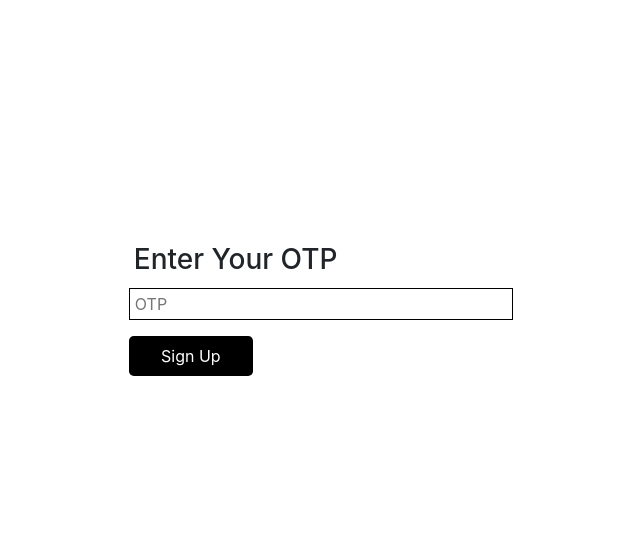
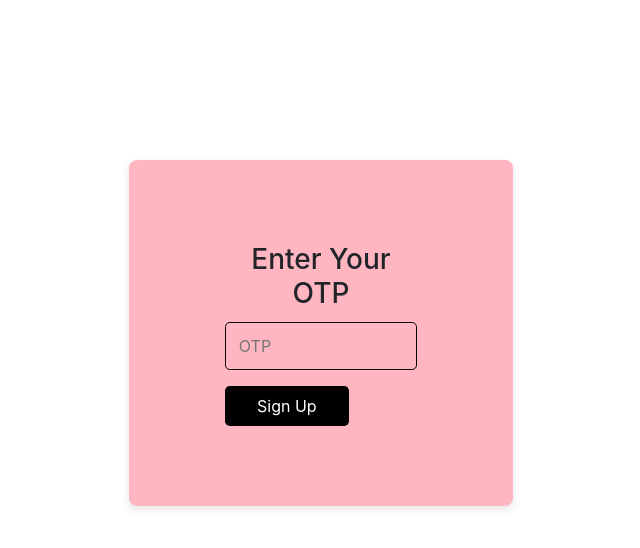
Before and after one commit to MukeshKaswan1/UserAuth, a React (Create React App) app in the folder client/: page /resetpassword in a window 1280 px wide. Shown: the top 548 px of the page, without its empty margins (319-959 px from the left). Built offline with nearby package versions, Linux system fonts and the light colour scheme; the HTML template or start-up script is replaced by a standard one; a web font is replaced by a local one.

Commit message:
UI changes

```diff
--- a/client/src/components/Password/ResetPassword.js
+++ b/client/src/components/Password/ResetPassword.js
@@ -2,39 +2,39 @@ import React, { useState } from "react";
 import { useLocation, useNavigate } from "react-router-dom";
 
 const ResetPassword = () => {
-    const port = "http://localhost:5000"
-    const [otp, setOtp] = useState({})
-    const [pass, setPass] = useState({ password: "", cpassword: "" })
+  const port = "http://localhost:5000";
+  const [otp, setOtp] = useState({});
+  const [pass, setPass] = useState({ password: "", cpassword: "" });
   const localOtp = localStorage.getItem("otp");
   const [isActive, setActive] = useState(false);
   const location = useLocation();
-    const navigate = useNavigate()
+  const navigate = useNavigate();
 
   const setval = (e) => {
-        const { name, value } = e.target
+    const { name, value } = e.target;
 
     setOtp(() => {
       return {
         ...otp,
-                [name]: value
-            }
-        })
-    }
+        [name]: value,
+      };
+    });
+  };
   const setval2 = (e) => {
-        const { name, value } = e.target
+    const { name, value } = e.target;
     setPass(() => {
       return {
         ...pass,
-                [name]: value
-            }
-        })
-    }
+        [name]: value,
+      };
+    });
+  };
 
   const handlesubmit = () => {
     if (localOtp === otp.otp) {
-            setActive(true)
+      setActive(true);
     }
-    }
+  };
 
   const handlePassword = async (e) => {
     e.preventDefault();
@@ -42,46 +42,179 @@ const ResetPassword = () => {
     const data = await fetch(`${port}/resetPasword`, {
       method: "PUT",
       headers: {
-                "Content-Type": "application/json"
+        "Content-Type": "application/json",
       },
-            body: JSON.stringify({ email: location.state?.data, password })
-        })
-        const res = await data.json()
+      body: JSON.stringify({ email: location.state?.data, password }),
+    });
+    const res = await data.json();
     if (res.status == 201) {
-            navigate('/');
+      navigate("/");
     }
-    }
+  };
 
   return (
     <>
-            {
-                !isActive ?
+      {!isActive ? (
         <>
-                        <div style={{ width: "30%", margin: "auto", marginTop: "15rem", padding: ".2rem .3rem" }}  >
+          <div
+            style={{
+              marginTop: "10rem",
+              display: "flex",
+              justifyContent: "center",
+            }}
+          >
+            <div
+              style={{
+                backgroundColor: "lightpink",
+                width: "30%",
+                padding: "5rem 0",
+                borderRadius: "0.5rem",
+                boxShadow: "0 4px 8px rgba(0, 0, 0, 0.1)",
+                display: "flex",
+                flexDirection: "column",
+                alignItems: "center",
+              }}
+            >
+              <div style={{ width: "50%" }}>
+                <div
+                  style={{
+                    width: "100%",
+                    padding: ".2rem .3rem",
+                    textAlign: "center",
+                  }}
+                >
                   <h3>Enter Your OTP</h3>
                 </div>
-                        <div className="pass" style={{ width: "30%", border: "1px solid black", margin: "auto", padding: ".2rem .3rem" }} >
-                            <input type="number" placeholder="OTP" name='otp' value={otp.otp} onChange={setval} />
+                <div
+                  className="pass"
+                  style={{
+                    width: "100%",
+                    border: "1px solid black",
+                    padding: ".2rem .3rem",
+                    borderRadius: "0.3rem",
+                    marginBottom: "1rem",
+                  }}
+                >
+                  <input
+                    type="string"
+                    placeholder="OTP"
+                    name="otp"
+                    value={otp.otp}
+                    onChange={setval}
+                    style={{
+                      width: "100%",
+                      padding: "0.5rem",
+                      borderRadius: "0.3rem",
+                    }}
+                  />
                 </div>
-                        <div style={{ width: "30%", margin: "auto", marginTop: "1rem" }}  >
-                            <button style={{ background: "black", padding: ".5rem 2rem", color: "white", borderRadius: ".3rem" }} onClick={handlesubmit} >Sign Up</button>
+                <div style={{ width: "100%", textAlign: "center" }}>
+                  <button
+                    style={{
+                      background: "black",
+                      padding: ".5rem 2rem",
+                      color: "white",
+                      borderRadius: ".3rem",
+                      border: "none",
+                      cursor: "pointer",
+                    }}
+                    onClick={handlesubmit}
+                  >
+                    Sign Up
+                  </button>
                 </div>
-
+              </div>
+            </div>
+          </div>
         </>
-                    :
+      ) : (
         <>
-                        <div style={{ width: "30%", margin: "auto", marginTop: "15rem", padding: ".2rem .3rem" }}  >
+          <div
+            style={{
+              marginTop: "10rem",
+              display: "flex",
+              justifyContent: "center",
+            }}
+          >
+            <div
+              style={{
+                backgroundColor: "lightpink",
+                width: "30%",
+                padding: "5rem 0",
+                borderRadius: "0.5rem",
+                boxShadow: "0 4px 8px rgba(0, 0, 0, 0.1)",
+                display: "flex",
+                flexDirection: "column",
+                alignItems: "center",
+              }}
+            >
+              <div style={{ width: "50%" }}>
+                <div
+                  style={{
+                    width: "100%",
+                    padding: ".2rem .3rem",
+                    textAlign: "center",
+                  }}
+                >
                   <h3>Enter New Password</h3>
                 </div>
-                        <div className="pass" style={{ width: "30%", margin: "auto", padding: ".2rem .3rem" }} >
-                            <input style={{ border: "1px solid black" }} type="password" placeholder="Password" name='password' value={pass.password} onChange={setval2} />
-                            <input style={{ border: "1px solid black", marginTop: "1rem" }} type="password" placeholder="Confirm Password" name='cpassword' value={pass.cpassword} onChange={setval2} />
+                <div
+                  className="pass"
+                  style={{
+                    width: "100%",
+                    padding: ".2rem .3rem",
+                    borderRadius: "0.3rem",
+                    marginBottom: "1rem",
+                  }}
+                >
+                  <input
+                    style={{
+                      border: "1px solid black",
+                      width: "100%",
+                      padding: "0.5rem",
+                      borderRadius: "0.3rem",
+                      marginBottom: "1rem",
+                    }}
+                    type="password"
+                    placeholder="Password"
+                    name="password"
+                    value={pass.password}
+                    onChange={setval2}
+                  />
+                  <input
+                    style={{
+                      border: "1px solid black",
+                      width: "100%",
+                      padding: "0.5rem",
+                      borderRadius: "0.3rem",
+                    }}
+                    type="password"
+                    placeholder="Confirm Password"
+                    name="cpassword"
+                    value={pass.cpassword}
+                    onChange={setval2}
+                  />
                 </div>
-                        <div style={{ width: "30%", margin: "auto", marginTop: "1rem" }}  >
-                            <button style={{ background: "black", padding: ".5rem 2rem", color: "white", borderRadius: ".3rem" }} onClick={handlePassword} >Submit</button>
+                <div style={{ width: "100%", textAlign: "center" }}>
+                  <button
+                    style={{
+                      background: "black",
+                      padding: ".5rem 2rem",
+                      color: "white",
+                      borderRadius: ".3rem",
+                      border: "none",
+                      cursor: "pointer",
+                    }}
+                    onClick={handlePassword}
+                  >
+                    Submit
+                  </button>
+                </div>
+              </div>
+            </div>
           </div>
         </>
-            }
+      )}
     </>
   );
 };
```
Also changed, not shown: client/src/components/Signup/Signup.js (+2 -33 lines), client/src/components/Signup/signup.css (line endings or trailing spaces), 1 other file (tests, documents, lock files or other folders). Lines whose indentation alone changed are shown as unchanged.
